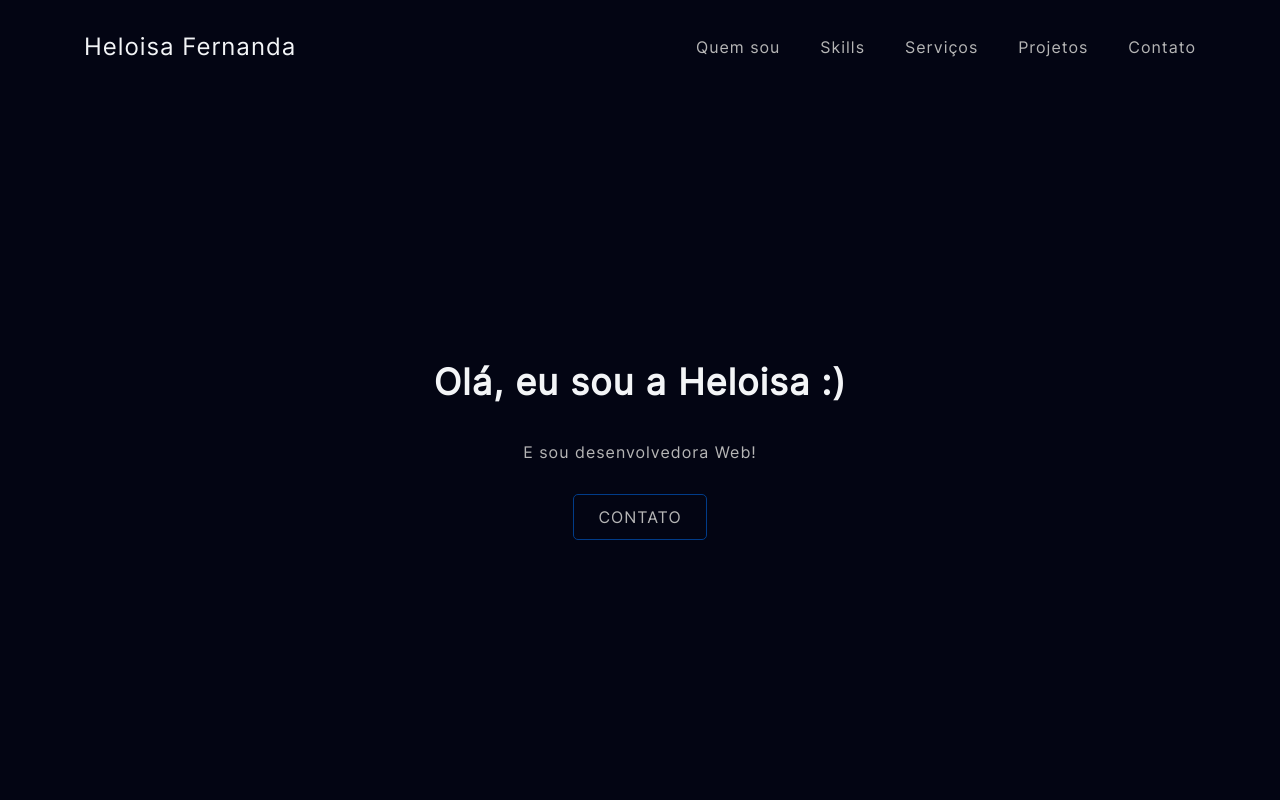
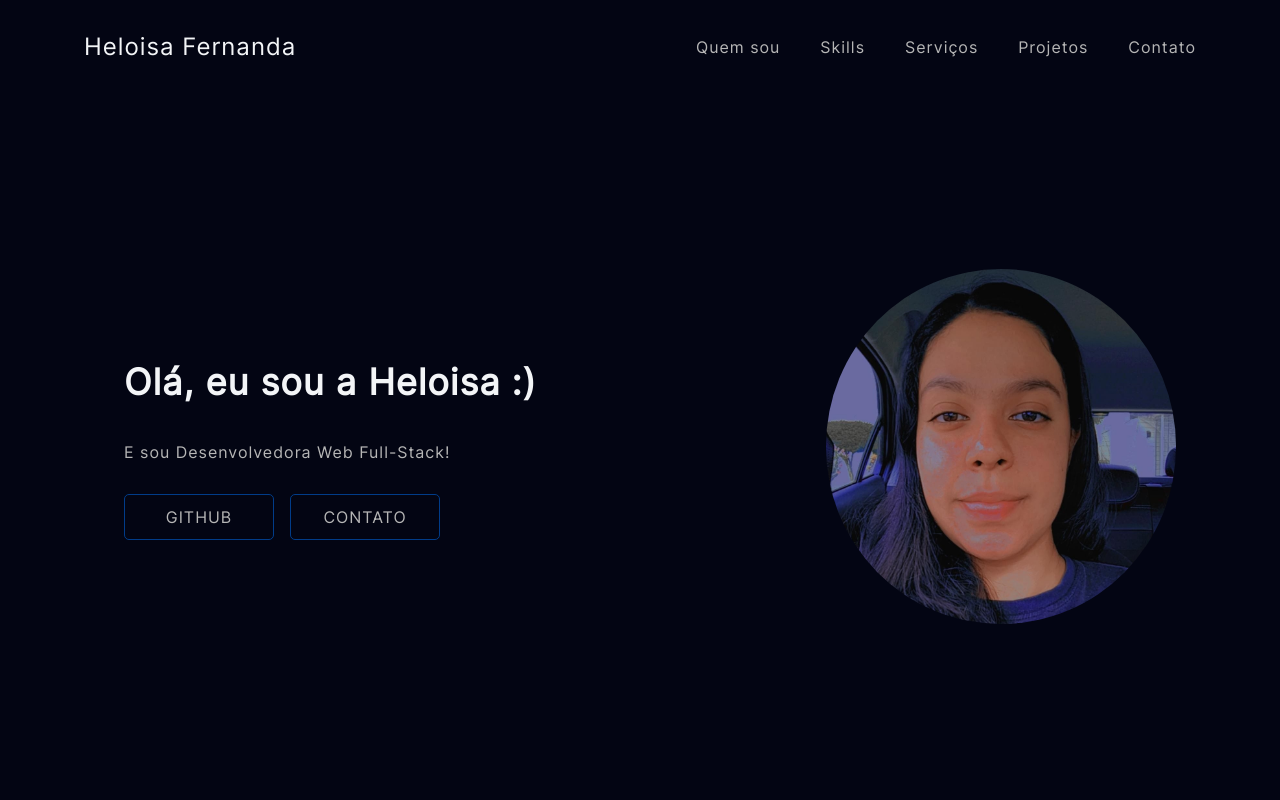
Before and after one commit to helolah/portfolio, a React (Create React App) app: page / in a window 1280 px wide. Shown: the top 800 px of the page. Built offline with nearby package versions, Linux system fonts and the light colour scheme.

Commit message:
ajustes inicio + foto

```diff
--- a/src/assets/sass/components/main/_about.scss
+++ b/src/assets/sass/components/main/_about.scss
@@ -51,7 +51,7 @@
                 text-decoration: none;
 
                 &:hover {
-                    color: $text;
+                    color: $blue_opacity;
                     text-decoration: none;
                 }
             }
--- a/src/assets/sass/components/main/_welcome.scss
+++ b/src/assets/sass/components/main/_welcome.scss
@@ -1,67 +1,42 @@
 #welcome {
-    text-align: center;
     height: calc(100vh - 157px);
+    display: flex;
+    align-items: center;
+    justify-content: space-between;
+    max-width: 1200px;
+    width: 100%;
+    margin: 0 auto;
+    padding: 2rem 4rem;
 
-    // img {
-    //     max-width: 600px;
-    //     width: 100%;
-    //     position: absolute;
-    //     top: 15%;
-    //     right: 0;
-    //     z-index: -1;
-    //     -webkit-transform: translate(0, -15%);
-    //     transform: translate(0, -15%);
-    //     -webkit-animation: MoveUpDown 4s linear infinite;
-    //     animation: MoveUpDown 4s linear infinite;
+    @media(max-width: 959px) {
+        display: flex;
+        align-items: center;
+        justify-content: center;
+        flex-direction: column-reverse;
+    }
 
-    //     @keyframes MoveUpDown {
-    //         0%, 100% {
-    //             top: 34vh;
-    //         }
-    //         50% {
-    //             top: 38vh;
-    //         }
-    //     }
+    img {
+        max-width: 350px;
+        width: 100%;
+        border-radius: 50%;
 
-    //     @media(max-width: 959px) {
-    //         display: none;
-    //     }
-    // }
+        @media(max-width: 959px) {
+            max-width: 200px;
+            padding-bottom: 2rem;
+        }
+
+        @media(max-width: 363px) {
+            max-width: 150px;
+        }
+    }
 
     article {
-        // position: absolute;
-        // top: 50%;
-        // left: 7%;
-        // -webkit-transform: translateY(-50%);
-        // -ms-transform: translateY(-50%);
-        // transform: translateY(-50%);
-        // max-width: 360px;
-        // width: 100%;
-        // text-align: left;
+        max-width: 600px;
+        padding: 0 1.25rem;
 
-        // @media (min-width: 1920px){
-        //     left: 20%
-        // }
-
-        // @media(max-width: 959px) {
-        //     position: relative;
-        //     max-width: 500px;
-        //     text-align: center;
-        //     padding: 0 2rem;
-        //     margin: 0 auto;
-        //     left: 0 !important;
-        // }
-
-        position: relative;
-        top: 50%;
-        -webkit-transform: translateY(-50%);
-        -ms-transform: translateY(-50%);
-        transform: translateY(-50%);
-        max-width: 500px;
-        text-align: center;
-        padding: 0 2rem;
-        margin: 0 auto;
-        left: 0 !important;
+        @media(max-width: 959px) {
+            text-align: center;
+        }
 
         h1 {
             font-size: 36px;
@@ -76,14 +51,18 @@
         .btns_welcome {
             display: flex;
             align-items: center;
-            justify-content: center;
-            max-width: 134px;
+            justify-content: flex-start;
+            max-width: 1200px;
             width: 100%;
-            margin: 0 auto;
+
+            @media(max-width: 959px) {
+                flex-direction: column;
+            }
 
             a {
                 background-color: transparent;
                 padding: 0.75rem 1.5rem;
+                margin-right: 1rem;
                 border: 1px solid $blue_opacity;
                 border-radius: 5px;
                 color: $text;
@@ -91,6 +70,14 @@
                 text-decoration: none;
                 cursor: pointer;
                 transition: color 0.25s ease-in-out, background-color 0.25s ease-in-out;
+                max-width: 150px;
+                width: 100%;
+                text-align: center;
+
+                @media(max-width: 959px) {
+                    margin-right: 0;
+                    margin-bottom: 1rem;
+                }
 
                 &:hover {
                     text-decoration: none;
--- a/src/components/Footer.js
+++ b/src/components/Footer.js
@@ -7,7 +7,7 @@ function Footer() {
     return (
         <article>
             <div className="footer-content">
-                <p className="powered">Powered by <a href="https://github.com/helolah" target={'_blank'}>Helolah</a></p>
+                <p className="powered">Powered by <a href="https://github.com/helolah" target={'_blank'}>Helolah</a>.</p>
                 <p>&copy; {getCurrentYear()} Todos os direitos reservados.</p>
             </div>
         </article>
--- a/src/components/main/About.js
+++ b/src/components/main/About.js
@@ -13,10 +13,10 @@ function About() {
                 <p>
                     Meu nome é Heloisa Fernanda, tenho {getMyAge()} anos e moro no interior de São Paulo. Sou formada no curso de Sistemas para Internet pela <a href="http://fatecjahu.edu.br/" target={'_blank'}>FATEC Jahu</a>, e atuo no ramo de programação de aplicações para Web, onde minhas atividades profissionais se focam no Front-end e Web Design.
                     <br/><br/>
-                    Atualmente trabalho como programadora Web freelancer, desenvolvendo diversas plataformas para eventos online. Além disso, tenho projetos de estudos em ReactJS que você pode verificar mais abaixo na sessão de "Projetos" ou acessando meu perfil no <a href="https://github.com/helolah" target={'_blank'}>Github!</a>
+                    Atualmente trabalho como programadora Web freelancer, desenvolvendo diversas plataformas para eventos online e presenciais. Além disso, tenho projetos de estudos em ReactJS que você pode verificar mais abaixo na sessão de "Projetos" ou acessando meu perfil no <a href="https://github.com/helolah" target={'_blank'}>Github!</a>
                 </p>
             </article>
-            <article className="social">
+            {/* <article className="social">
                 <a href="https://github.com/helolah" target={'_blank'}>
                     <Icon.GitHub />
                     <p className="link">/helolah</p>
@@ -29,7 +29,7 @@ function About() {
                     <Icon.Linkedin />
                     <p className="link">/helolah</p>
                 </a>
-            </article>
+            </article> */}
         </section>
     );
 }
--- a/src/components/main/Welcome.js
+++ b/src/components/main/Welcome.js
@@ -1,4 +1,4 @@
-import astronaut from "../../assets/img/astro.png";
+import mypic from "../../assets/img/me.jpg";
 
 function Welcome() {
 
@@ -6,11 +6,13 @@ function Welcome() {
         <section id="welcome">
             <article>
                 <h1>Olá, eu sou a Heloisa :)</h1>
-                <p>E sou desenvolvedora Web!</p>
+                <p>E sou Desenvolvedora Web Full-Stack!</p>
                 <div className="btns_welcome">
+                    <a href="https://github.com/helolah" target={'_blank'}>Github</a>
                     <a href="#contact">Contato</a>
                 </div>
             </article>
+            <img src={mypic} alt="logo" />
         </section>
     );
 }
```
Also changed, not shown: src/assets/img/me.jpg (added).
